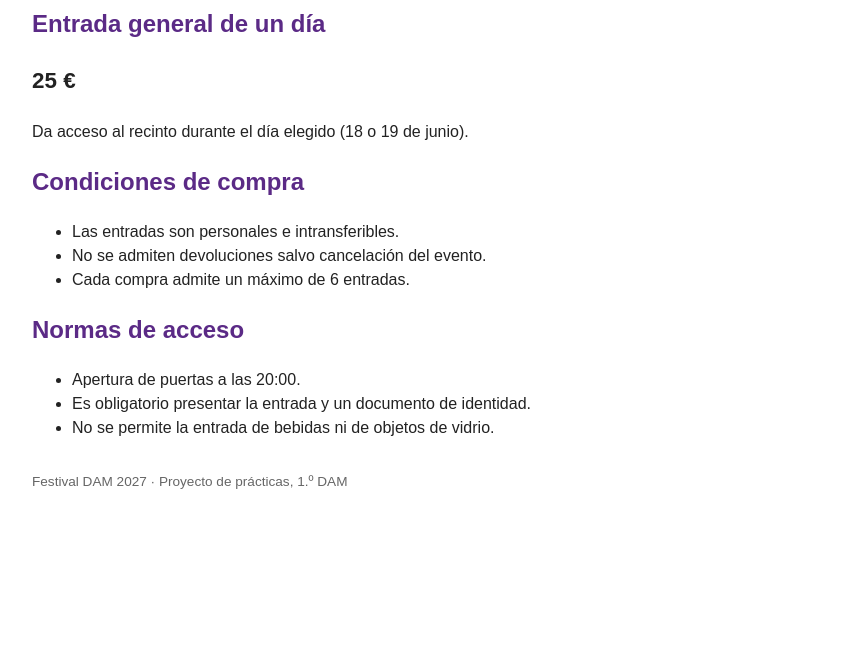
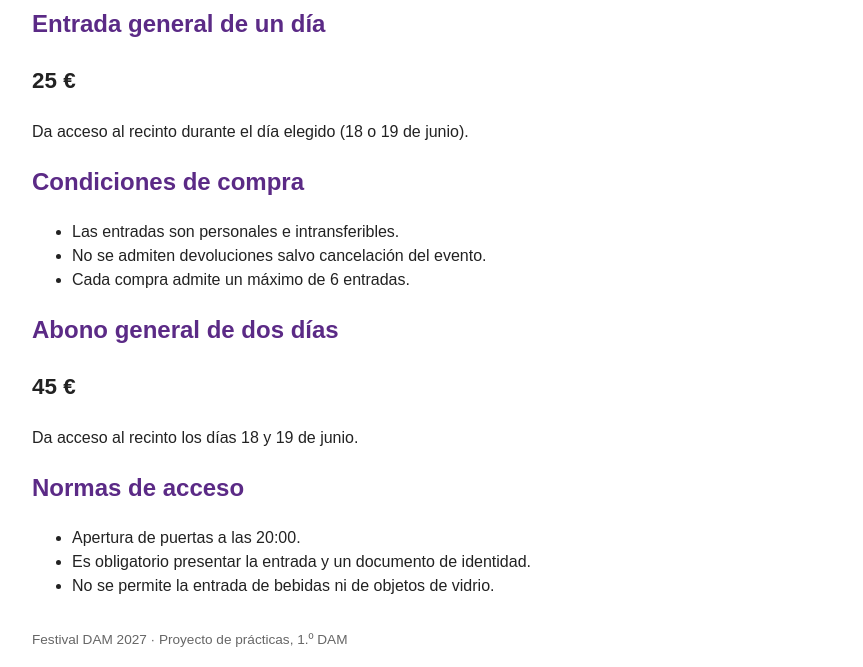
Before and after one commit to ortizrosario26/festival-dam-2027, a plain HTML site: page entradas.html in a window 1280 px wide. Shown: the part 149-816 px from the top of the page, without its empty margins (208-1071 px from the left). Drawn offline with Linux system fonts and the light colour scheme.

Commit message:
Añade abono general de dos días

```diff
--- a/entradas.html
+++ b/entradas.html
@@ -30,6 +30,12 @@
     </ul>
   </section>
 
+  <section id="abono-dos-dias">
+    <h2>Abono general de dos días</h2>
+    <p class="precio">45 €</p>
+    <p>Da acceso al recinto los días 18 y 19 de junio.</p>
+  </section>
+
   <section id="normas-acceso">
     <h2>Normas de acceso</h2>
     <ul>
```
